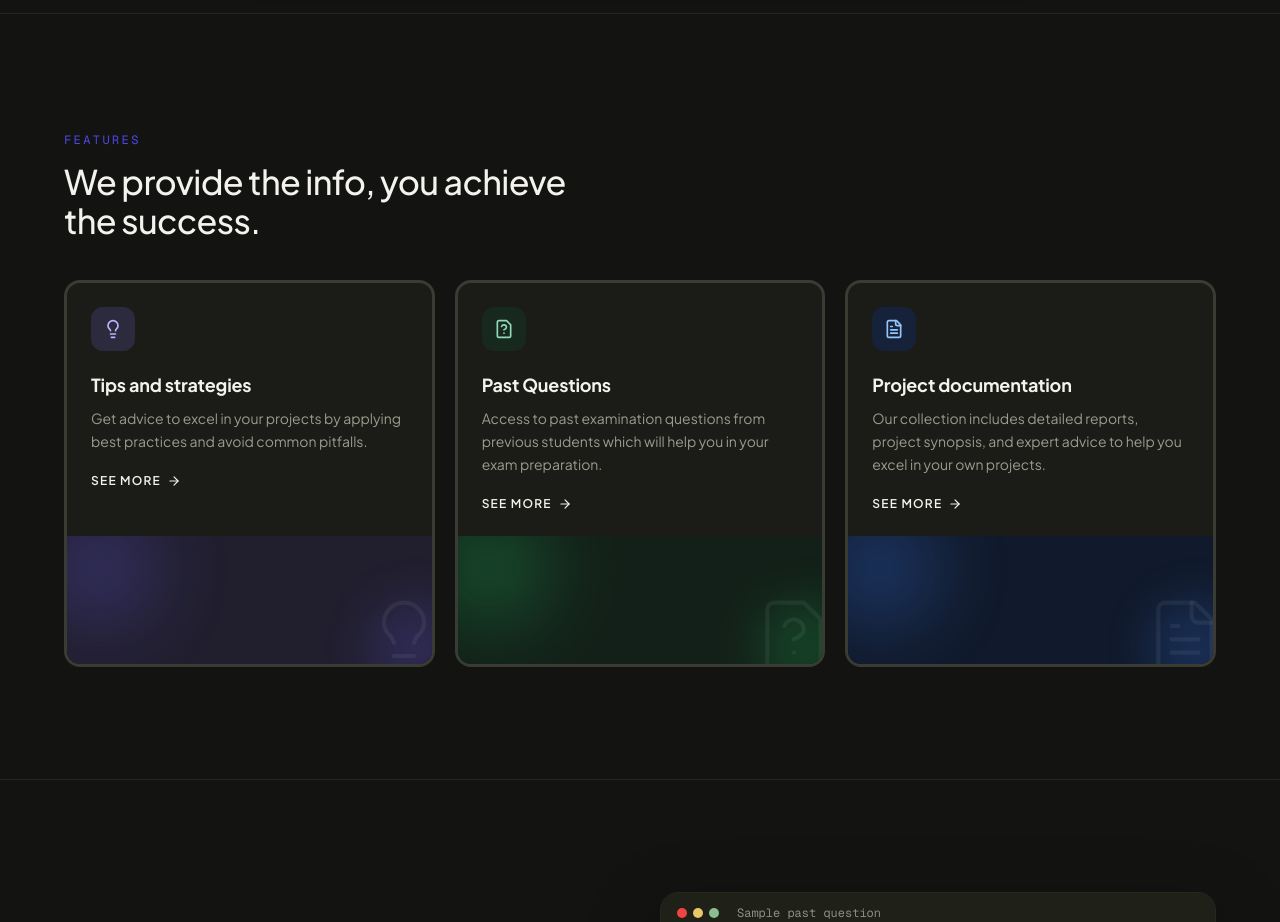
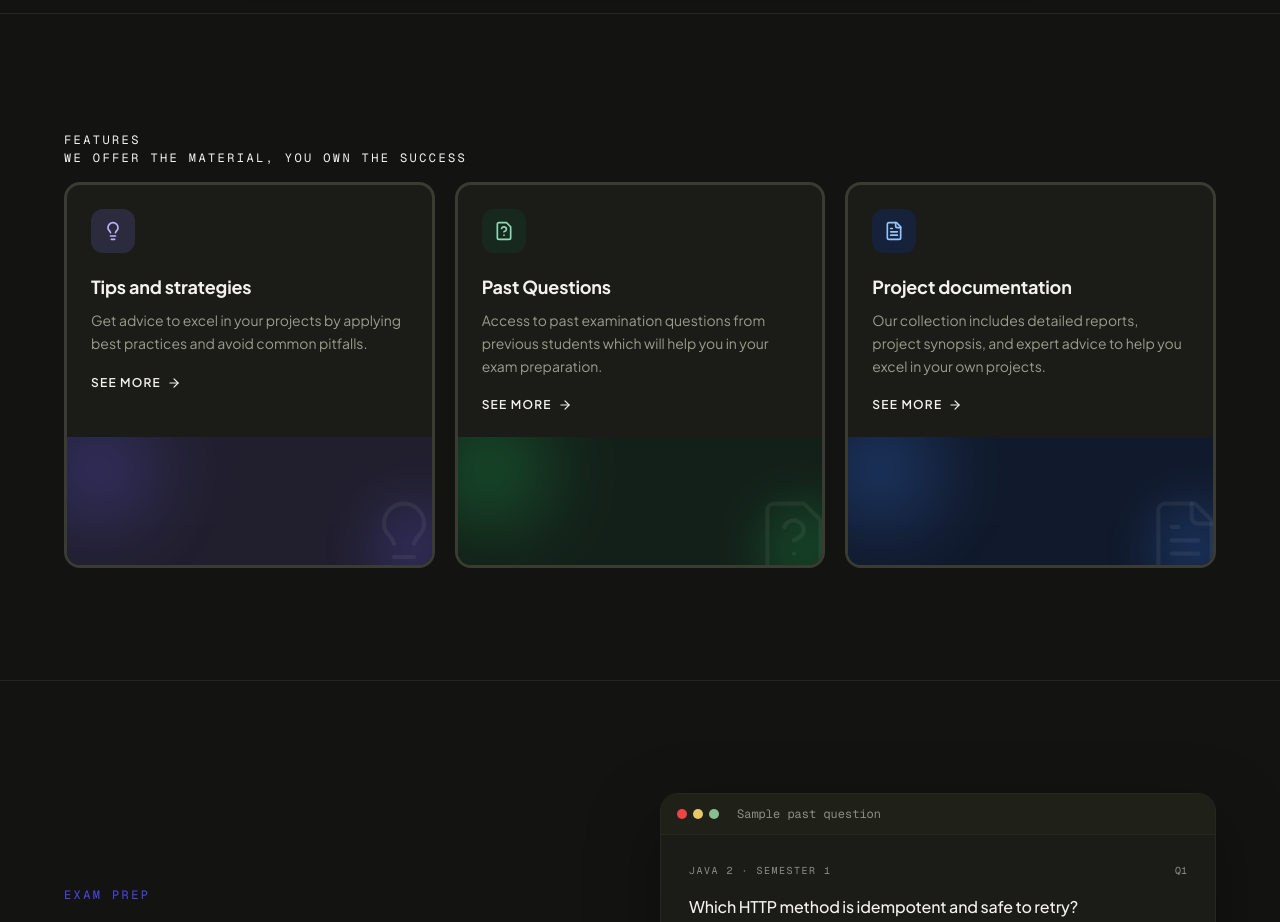
Before and after one commit to somkenemuscle/AppVarsity, a Next.js app: page / in a window 1280 px wide. Shown: the part 1000-1922 px from the top of the page. Built offline with nearby package versions, Linux system fonts and the light colour scheme; no server answers.

Commit message:
Remove Services heading, adjust eyebrow color and spacing

```diff
--- a/components/shared/Services.tsx
+++ b/components/shared/Services.tsx
@@ -18,12 +18,9 @@ export default function Services() {
     return (
         <div id='service' className="bg-[#131412] border-t border-[#26271f] py-24 md:py-28 px-6 md:px-8">
             <div className="mx-auto max-w-6xl">
-                <span className="font-mono text-xs uppercase tracking-[0.2em] text-[#4f46e5]">Features</span>
-                <h2 className="mt-3 font-display font-medium text-[clamp(24px,2.8vw,34px)] leading-[1.15] tracking-[-0.02em] text-[#f4f2ec] max-w-lg">
-                    We provide the info, you achieve the success.
-                </h2>
-
-                <div className="mt-10 grid grid-cols-1 gap-5 sm:grid-cols-3">
+                <span className="font-mono text-xs uppercase tracking-[0.2em] text-[#f2f2f3]">Features</span>
+                <span className="block font-mono text-xs uppercase tracking-[0.2em] text-[#f2f2f3]">We Offer The Material, You Own The Success</span>
+                <div className="mt-4 grid grid-cols-1 gap-5 sm:grid-cols-3">
                     {features.map((feature, index) => {
                         const Icon = icons[feature.icon] ?? Lightbulb
                         const style = cardStyles[index % cardStyles.length]
```
